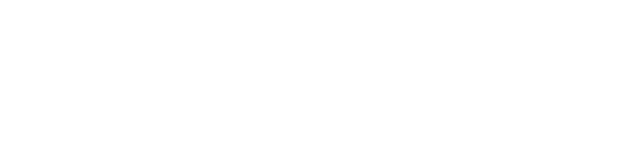
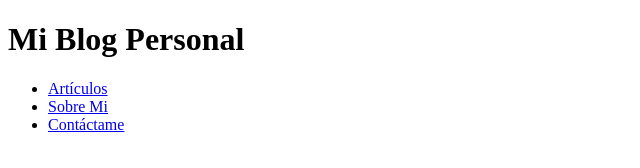
Before and after one commit to yo-0ss/PROYECTO-FINAL_M1, a plain HTML site: page index.html in a window 1280 px wide. Shown: the whole page, without its empty margins (0-640 px from the left). Drawn offline with Linux system fonts and the light colour scheme.

Commit message:
Agrego el encabezado a mi proyecto

```diff
--- a/index.html
+++ b/index.html
@@ -1,11 +1,20 @@
 <!DOCTYPE html>
 <html lang="es">
-<head>
-    <meta charset="UTF-8">
-    <meta name="viewport" content="width=device-width, initial-scale=1.0">
+  <head>
+    <meta charset="UTF-8" />
+    <meta name="viewport" content="width=device-width, initial-scale=1.0" />
     <title>Proyecto</title>
-</head>
-<body>
-
-</body>
+  </head>
+  <body>
+    <header>
+      <h1>Mi Blog Personal</h1>
+      <nav>
+        <ul>
+          <li><a href="#articulos">Artículos</a></li>
+          <li><a href="#sobre-mi">Sobre Mi</a></li>
+          <li><a href="#contactame">Contáctame</a></li>
+        </ul>
+      </nav>
+    </header>
+  </body>
 </html>
```
